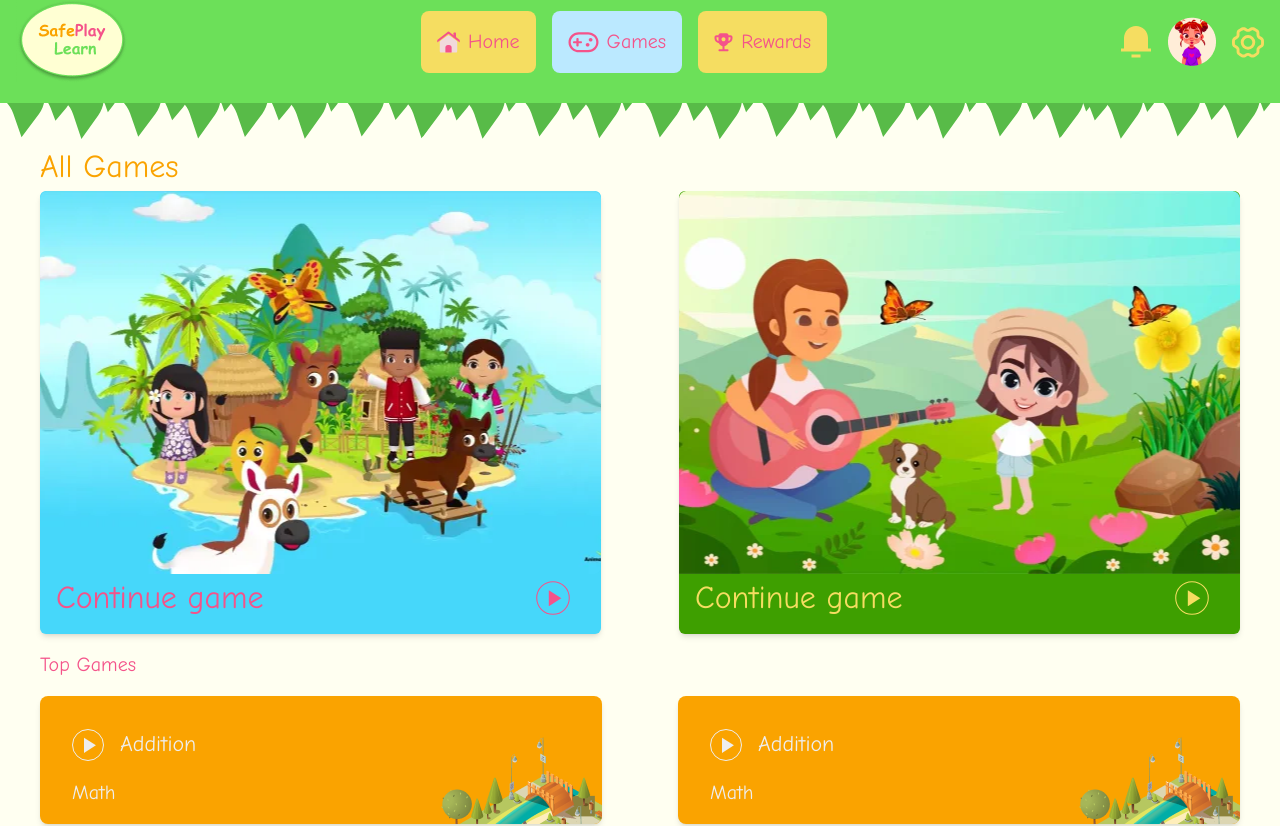
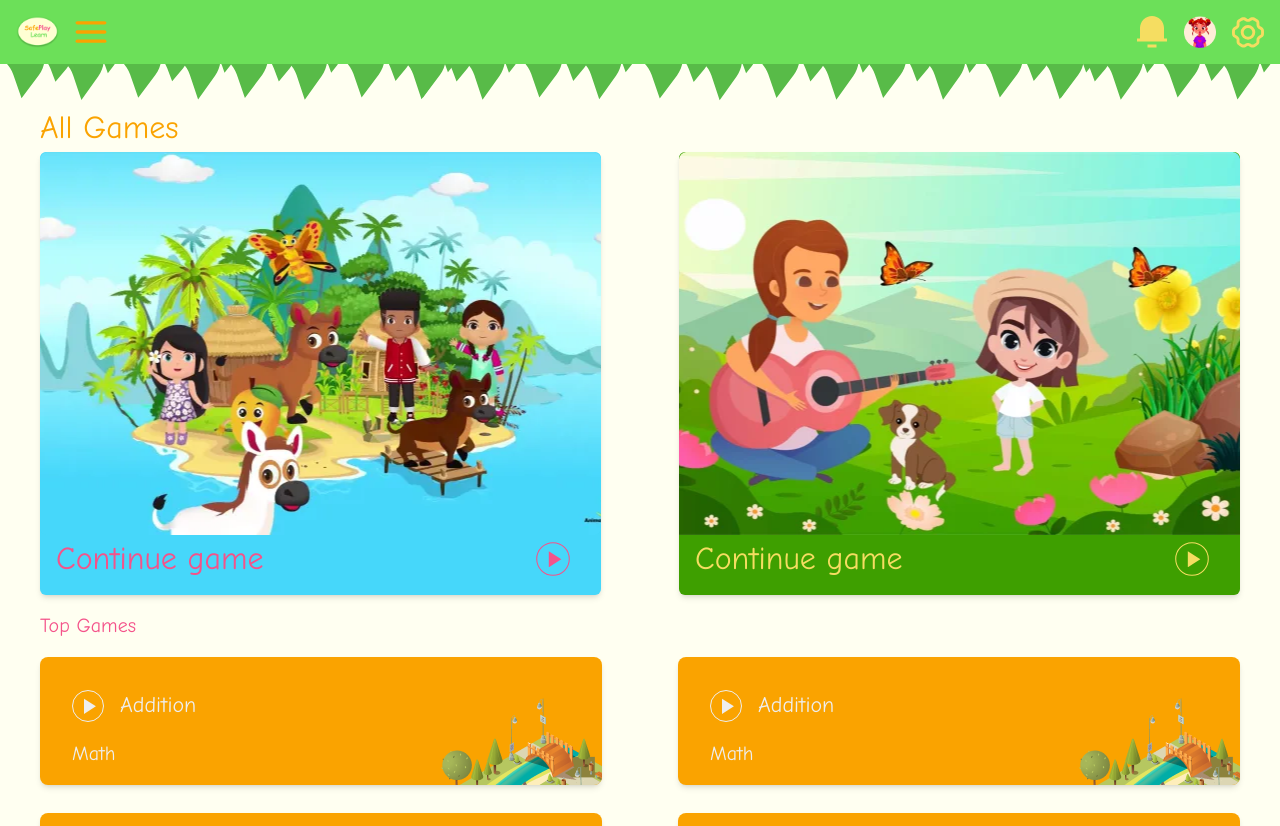
Before and after one commit to yaqeen009/DCIT302-Semester-Project, a React (Vite) app in the folder frontend/: page /games in a window 1280 px wide. Shown: the top 826 px of the page. Built offline with nearby package versions, Linux system fonts and the light colour scheme.

Commit message:
Updated UI

```diff
--- a/frontend/src/components/header.jsx
+++ b/frontend/src/components/header.jsx
@@ -1,46 +1,125 @@
-import React from "react";
+// import React from "react";
+// import { useNavigate } from "react-router-dom";
+// import logo from "../assets/Logo.png";
+// import home from "../assets/home.svg";
+// import games from "../assets/games.svg";
+// import rewards from "../assets/rewards.svg";
+// import settings from "../assets/settings.svg";
+// import notiOff from "../assets/noti-off.svg"
+// import NavComponent from "./navComp";
+
+// import avatar from "../assets/avatar.png";
+
+// const Header = () => {
+//   const navigate = useNavigate();
+
+//   const handleSettingsClick = () => {
+//     navigate("/settings"); // Navigate to the settings page
+//   };
+
+//   return (
+//     <div className="header font-comic text-label top-0  sticky z-30">
+//       <div className="bg-primary-100 w-full h-fit sm:h-[100vh] flex flex-row px-4 pb-5 items-center justify-between relative z-20">
+//         <div className="sm:none">
+//           <img src={logo} alt="Logo" />
+//         </div>
+//         <div className="flex flex-row sm:flex-col">
+//           <NavComponent icon={home} navName={"Home"} path={"/home"} />
+//           <NavComponent icon={games} navName={"Games"} path={"/games"} />
+//           <NavComponent icon={rewards} navName={"Rewards"} path={"/rewards"} />
+//         </div>
+//         <div className="flex flex-row items-center">
+//           <button className="mr-4 h-8 w-8 flex items-center justify-center">
+//             <img src={notiOff} alt="notification" />
+//           </button>
+//           <button>
+//             <img src={avatar} alt="Avatar" />
+//           </button>
+//           <button
+//             onClick={handleSettingsClick}
+//             className="ml-4 h-8 w-8 flex items-center justify-center"
+//           >
+//             <img src={settings} alt="Settings" className="h-full w-full" />
+//           </button>
+//         </div>
+//       </div>
+//     </div>
+//   );
+// };
+
+// export default Header;
+
+import React, { useState } from "react";
 import { useNavigate } from "react-router-dom";
 import logo from "../assets/Logo.png";
 import home from "../assets/home.svg";
 import games from "../assets/games.svg";
 import rewards from "../assets/rewards.svg";
 import settings from "../assets/settings.svg";
-import notiOff from "../assets/noti-off.svg"
+import notiOff from "../assets/noti-off.svg";
+import avatar from "../assets/avatar.png";
+import menuIcon from "../assets/menu.svg"; // Hamburger icon
+import closeIcon from "../assets/close.svg"; // Close icon
 import NavComponent from "./navComp";
 
-import avatar from "../assets/avatar.png";
-
 const Header = () => {
+  const [isOpen, setIsOpen] = useState(false); // State for toggling drawer
   const navigate = useNavigate();
 
+  const toggleDrawer = () => {
+    setIsOpen(!isOpen); // Toggle drawer
+  };
+
   const handleSettingsClick = () => {
-    navigate("/settings"); // Navigate to the settings page
+    navigate("/settings"); // Navigate to settings page
   };
 
   return (
-    <div className="header font-comic text-label top-0  sticky z-30">
-      <div className="bg-primary-100 w-full h-fit flex flex-row px-4 pb-5 items-center justify-between relative z-20">
-        <div>
-          <img src={logo} alt="Logo" />
+    <div className="header font-comic text-label top-0 sticky z-30">
+      <div className="bg-primary-100 sm:bg-secondary-200 w-full h-fit flex px-4 py-4 items-center justify-between relative z-20">
+        {/* Logo and Menu Button */}
+        <div className="flex items-center">
+          <img src={logo} alt="Logo" className="h-8" />
+          <button onClick={toggleDrawer} className="ml-4">
+            <img src={menuIcon} alt="Menu" className="h-8 w-8" />
+          </button>
         </div>
-        <div className="flex flex-row sm:flex-col">
-          <NavComponent icon={home} navName={"Home"} path={"/home"} />
-          <NavComponent icon={games} navName={"Games"} path={"/games"} />
-          <NavComponent icon={rewards} navName={"Rewards"} path={"/rewards"} />
-        </div>
-        <div className="flex flex-row items-center">
-          <button className="mr-4 h-8 w-8 flex items-center justify-center">
-            <img src={notiOff} alt="notification" />
+
+        {/* User Icons */}
+        <div className="flex flex-row items-center space-x-4">
+          <button className="h-8 w-8 flex items-center justify-center">
+            <img src={notiOff} alt="notification" className="h-full w-full" />
           </button>
-          <button>
-            <img src={avatar} alt="Avatar" />
+          <button className="h-8 w-8 flex items-center justify-center">
+            <img src={avatar} alt="Avatar" className="h-full w-full" />
           </button>
           <button
             onClick={handleSettingsClick}
-            className="ml-4 h-8 w-8 flex items-center justify-center"
+            className="h-8 w-8 flex items-center justify-center"
           >
             <img src={settings} alt="Settings" className="h-full w-full" />
           </button>
+        </div>
+
+        {/* Mobile Navigation Drawer */}
+        <div
+          className={`fixed top-0 right-0 h-full bg-green-500 z-40 transition-transform transform ${
+            isOpen ? "translate-x-0" : "translate-x-full"
+          } w-3/4 max-w-xs`}
+        >
+          {/* Close Button */}
+          <button onClick={toggleDrawer} className="m-4">
+            <img src={closeIcon} alt="Close" className="h-8 w-8" />
+          </button>
+          <nav className="flex flex-col items-center space-y-6 mt-8 text-white">
+            <NavComponent icon={home} navName={"Home"} path={"/home"} />
+            <NavComponent icon={games} navName={"Games"} path={"/games"} />
+            <NavComponent icon={rewards} navName={"Rewards"} path={"/rewards"} />
+            <NavComponent icon={settings} navName={"Settings"} path={"/settings"} />
+          </nav>
+          <div className="mt-auto mb-4 text-center text-white">
+            <p>safeplaylearn.org ©2024</p>
+          </div>
         </div>
       </div>
     </div>
--- a/frontend/src/pages/home.jsx
+++ b/frontend/src/pages/home.jsx
@@ -10,7 +10,7 @@ const Home = () => {
   return (
     <div className="relative">
       <div className="absolute -top-20 left-0 w-full z-10">
-        <img src={grass} alt="Grass" className="w-full" />
+        <img src={grass} alt="Grass" className="w-full"/>
       </div>
       <div className="home font-comic mt-10 mx-10 z-0">
         <div className="flex flex-row items-center justify-between">
```
Also changed, not shown: frontend/src/assets/close.svg (added), frontend/src/assets/menu.svg (added).
